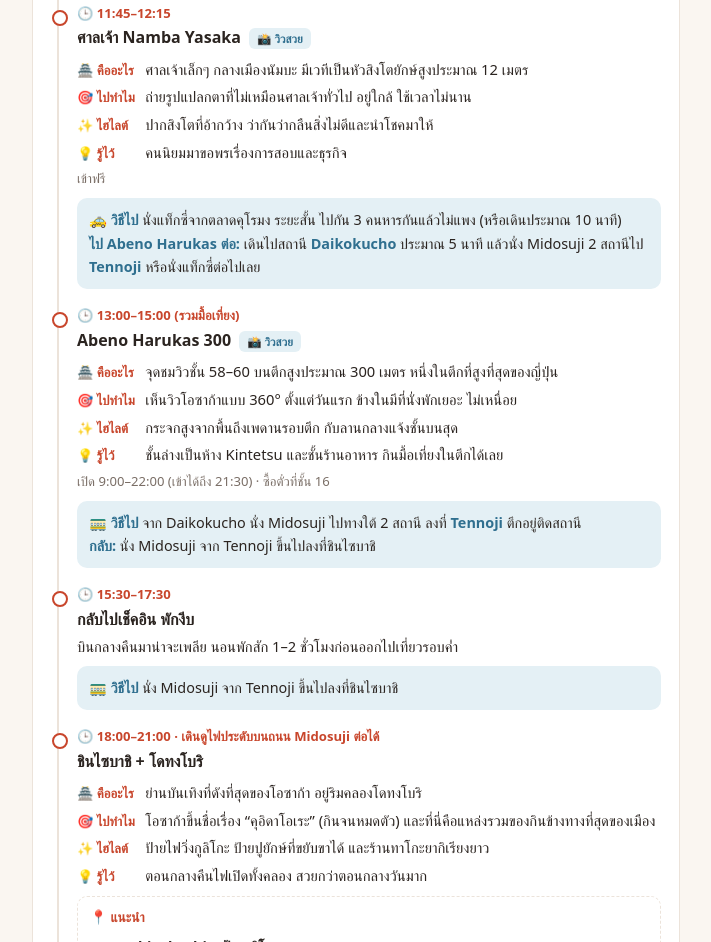
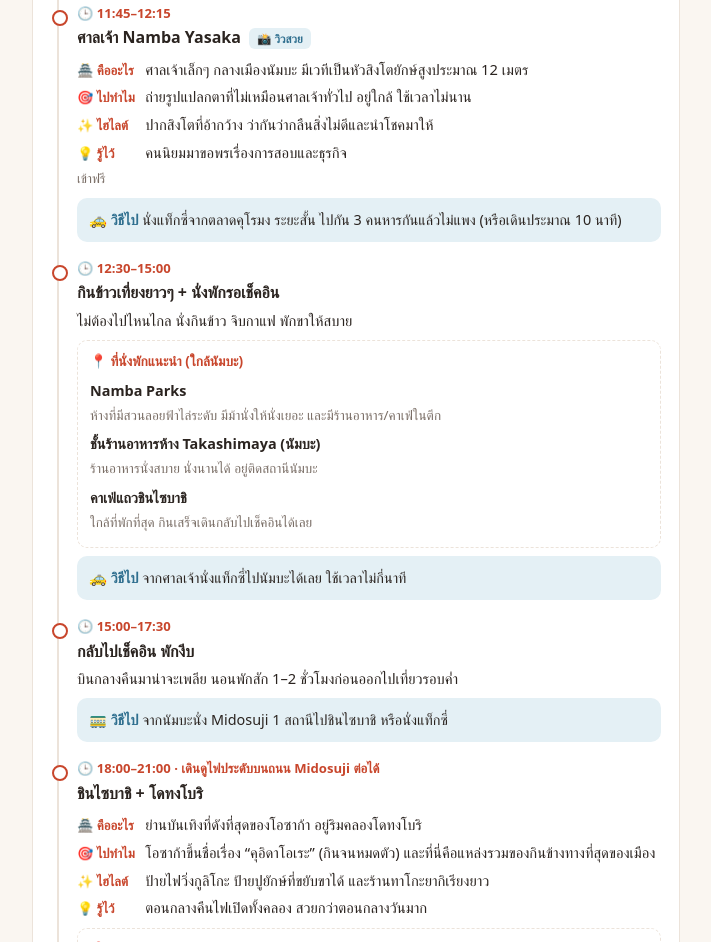
Before and after one commit to WINTERR6544/Trip-planner, a plain HTML site: page index.html in a window 1280 px wide. Shown: the part 1220-2162 px from the top of the page, without its empty margins (284-995 px from the left). Drawn offline with Linux system fonts and the light colour scheme; a web font is replaced by a local one.

Commit message:
Day 28: replace Abeno Harukas with relaxed lunch/rest until check-in
Co-Authored-By: Claude Opus 5.5 <noreply@anthropic.com>
Claude-Session: https://claude.ai/code/session_01UbQQMK2aMCeypwCzExjKuZ

```diff
--- a/index.html
+++ b/index.html
@@ -148,7 +148,7 @@
       <li><b>ใบไม้แดง</b> วัด Katsuo-ji (30), สวน Sogenchi วัดเท็นริวจิ (2), สวนสมุนไพร Nunobiki (29)</li>
       <li><b>วิวเมือง</b> กระเช้า Nunobiki ตอนเช้า (29), Umeda Sky Building ตอนค่ำ (1 ธ.ค.)</li>
       <li><b>พระอาทิตย์ตก</b> Harborland ริมท่าเรือโกเบ (29) และหาด Marble Beach ที่ Rinku (3 ธ.ค.)</li>
-      <li><b>หัวสิงโตยักษ์</b> ศาลเจ้า Namba Yasaka (28) · <b>วิวเมือง</b> Abeno Harukas (28)</li>
+      <li><b>หัวสิงโตยักษ์</b> ศาลเจ้า Namba Yasaka (28)</li>
       <li><b>ไฟกลางคืน</b> ป้ายกูลิโกะที่โดทงโบริ (28)</li>
       <li>ดูจุดที่ติดป้าย <span class="tag photo">📸 วิวสวย</span> ในแต่ละวัน</li>
     </ul>
@@ -158,7 +158,7 @@
   <!-- 28 -->
   <article class="day" id="d28">
     <div class="day-head"><span class="num">28</span><h3>ถึงโอซาก้า<span class="dow">วันเสาร์ · พ.ย.</span></h3></div>
-    <p class="summary">ตลาด → ศาลเจ้าหัวสิงโต → ดูวิวที่ Abeno Harukas → เช็คอินพักงีบ → ค่ำเดินโดทงโบริกับไฟ Midosuji</p>
+    <p class="summary">ตลาด → ศาลเจ้าหัวสิงโต → กินข้าวนั่งพักรอเช็คอิน → พักงีบ → ค่ำเดินโดทงโบริกับไฟ Midosuji</p>
     <ul class="tl">
       <li>
         <div class="time">🕒 7:20 เครื่องลง → ถึงนัมบะประมาณ 9:30</div>
@@ -204,26 +204,24 @@
           <p><b>💡 รู้ไว้</b>คนนิยมมาขอพรเรื่องการสอบและธุรกิจ</p>
         </div>
         <div class="info">เข้าฟรี</div>
-        <div class="go"><b>🚕 วิธีไป</b> นั่งแท็กซี่จากตลาดคุโรมง ระยะสั้น ไปกัน 3 คนหารกันแล้วไม่แพง (หรือเดินประมาณ 10 นาที)<br><b>ไป Abeno Harukas ต่อ:</b> เดินไปสถานี <b>Daikokucho</b> ประมาณ 5 นาที แล้วนั่ง Midosuji 2 สถานีไป <b>Tennoji</b> หรือนั่งแท็กซี่ต่อไปเลย</div>
+        <div class="go"><b>🚕 วิธีไป</b> นั่งแท็กซี่จากตลาดคุโรมง ระยะสั้น ไปกัน 3 คนหารกันแล้วไม่แพง (หรือเดินประมาณ 10 นาที)</div>
       </li>
       <li>
-        <div class="time">🕒 13:00–15:00 (รวมมื้อเที่ยง)</div>
-        <div class="what">Abeno Harukas 300 <span class="tag photo">📸 วิวสวย</span></div>
-        <div class="about">
-          <p><b>🏯 คืออะไร</b>จุดชมวิวชั้น 58–60 บนตึกสูงประมาณ 300 เมตร หนึ่งในตึกที่สูงที่สุดของญี่ปุ่น</p>
-          <p><b>🎯 ไปทำไม</b>เห็นวิวโอซาก้าแบบ 360° ตั้งแต่วันแรก ข้างในมีที่นั่งพักเยอะ ไม่เหนื่อย</p>
-          <p><b>✨ ไฮไลต์</b>กระจกสูงจากพื้นถึงเพดานรอบตึก กับลานกลางแจ้งชั้นบนสุด</p>
-          <p><b>💡 รู้ไว้</b>ชั้นล่างเป็นห้าง Kintetsu และชั้นร้านอาหาร กินมื้อเที่ยงในตึกได้เลย</p>
-        </div>
-        <div class="info">เปิด 9:00–22:00 (เข้าได้ถึง 21:30) · ซื้อตั๋วที่ชั้น 16</div>
-        <div class="go"><b>🚃 วิธีไป</b> จาก Daikokucho นั่ง Midosuji ไปทางใต้ 2 สถานี ลงที่ <b>Tennoji</b> ตึกอยู่ติดสถานี<br>
-          <b>กลับ:</b> นั่ง Midosuji จาก Tennoji ขึ้นไปลงที่ชินไซบาชิ</div>
+        <div class="time">🕒 12:30–15:00</div>
+        <div class="what">กินข้าวเที่ยงยาวๆ + นั่งพักรอเช็คอิน</div>
+        <div class="desc">ไม่ต้องไปไหนไกล นั่งกินข้าว จิบกาแฟ พักขาให้สบาย</div>
+        <div class="picks"><b>📍 ที่นั่งพักแนะนำ (ใกล้นัมบะ)</b><ul>
+          <li><strong>Namba Parks</strong><span>ห้างที่มีสวนลอยฟ้าไล่ระดับ มีม้านั่งให้นั่งเยอะ และมีร้านอาหาร/คาเฟ่ในตึก</span></li>
+          <li><strong>ชั้นร้านอาหารห้าง Takashimaya (นัมบะ)</strong><span>ร้านอาหารนั่งสบาย นั่งนานได้ อยู่ติดสถานีนัมบะ</span></li>
+          <li><strong>คาเฟ่แถวชินไซบาชิ</strong><span>ใกล้ที่พักที่สุด กินเสร็จเดินกลับไปเช็คอินได้เลย</span></li>
+        </ul></div>
+        <div class="go"><b>🚕 วิธีไป</b> จากศาลเจ้านั่งแท็กซี่ไปนัมบะได้เลย ใช้เวลาไม่กี่นาที</div>
       </li>
       <li>
-        <div class="time">🕒 15:30–17:30</div>
+        <div class="time">🕒 15:00–17:30</div>
         <div class="what">กลับไปเช็คอิน พักงีบ</div>
         <div class="desc">บินกลางคืนมาน่าจะเพลีย นอนพักสัก 1–2 ชั่วโมงก่อนออกไปเที่ยวรอบค่ำ</div>
-        <div class="go"><b>🚃 วิธีไป</b> นั่ง Midosuji จาก Tennoji ขึ้นไปลงที่ชินไซบาชิ</div>
+        <div class="go"><b>🚃 วิธีไป</b> จากนัมบะนั่ง Midosuji 1 สถานีไปชินไซบาชิ หรือนั่งแท็กซี่</div>
       </li>
       <li>
         <div class="time">🕒 18:00–21:00 · เดินดูไฟประดับบนถนน Midosuji ต่อได้</div>
```
